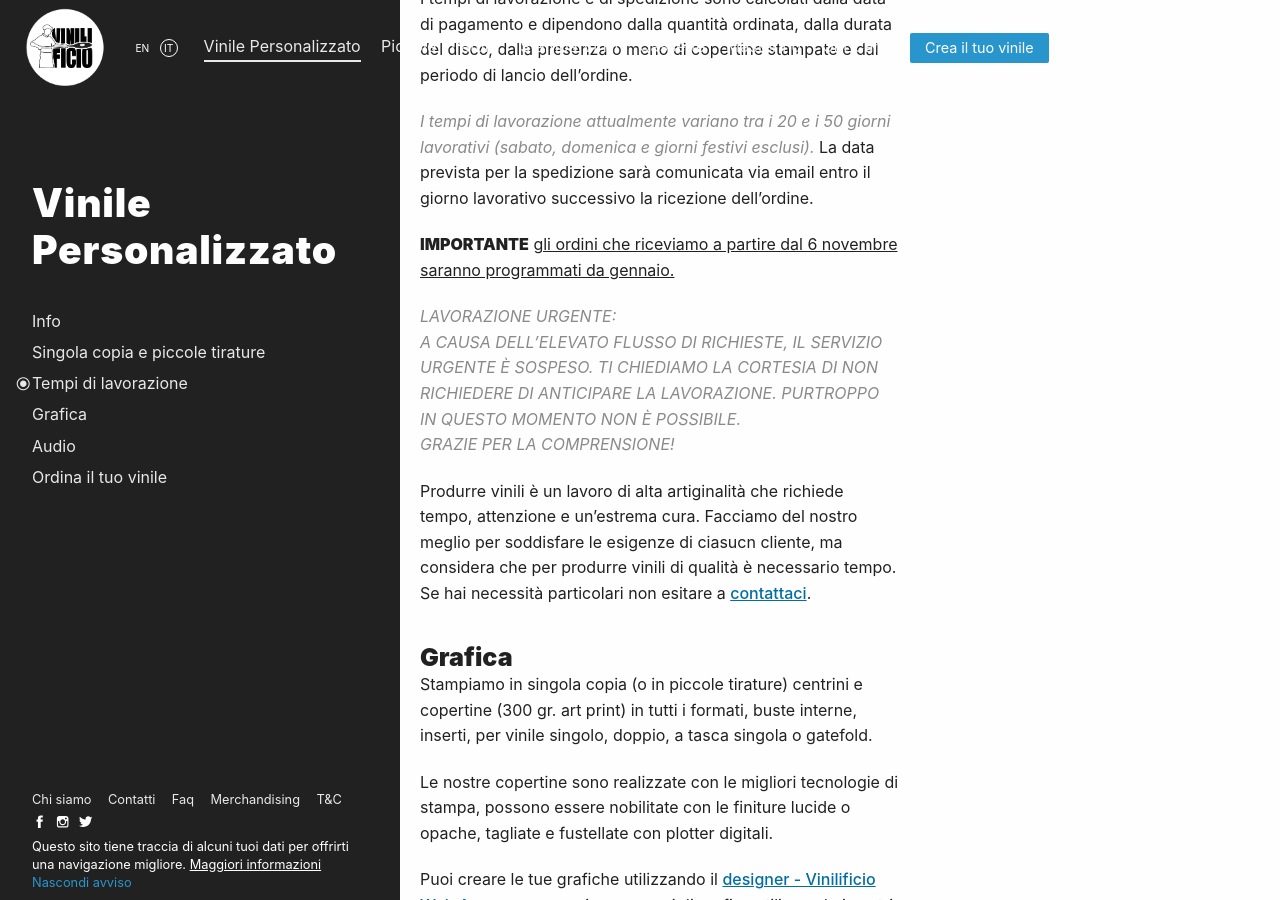
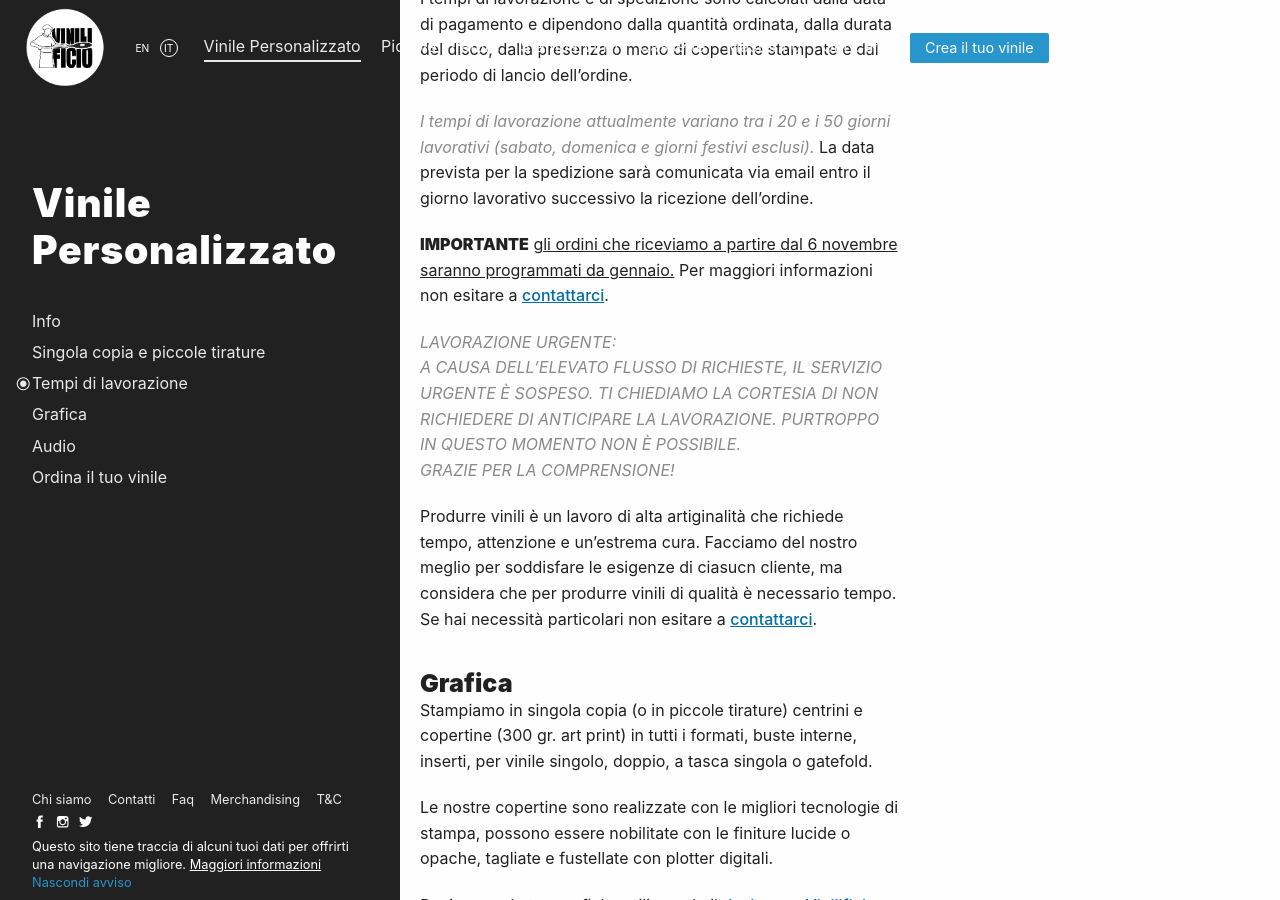
Before and after one commit to Vinilificio/vinilificio.com, a Jekyll site: the page built from _pages/copia-singola.md, in a window 1280 px wide and 900 px high, scrolled down 2066 px. Built offline with Jekyll 4.4.1, drawn with Linux system fonts in a browser that asks for light colours; nearby versions of some CDN libraries; comment, search, counter and statistics services are not loaded.

```diff
--- a/_pages/copia-singola.md
+++ b/_pages/copia-singola.md
@@ -64,7 +64,7 @@
 
 *I tempi di lavorazione attualmente variano tra i 20 e i 50 giorni lavorativi (sabato, domenica e giorni festivi esclusi).* La data prevista per la spedizione sarà comunicata via email entro il giorno lavorativo successivo la ricezione dell'ordine.
 
-__IMPORTANTE__ <ins>gli ordini che riceviamo a partire dal 6 novembre saranno programmati da gennaio.</ins>
+__IMPORTANTE__ <ins>gli ordini che riceviamo a partire dal 6 novembre saranno programmati da gennaio.</ins> Per maggiori informazioni non esitare a [contattarci](/contatti/).
 
 *LAVORAZIONE URGENTE:<br>
 A CAUSA DELL'ELEVATO FLUSSO DI RICHIESTE, IL SERVIZIO URGENTE È SOSPESO. TI CHIEDIAMO LA CORTESIA DI NON RICHIEDERE DI ANTICIPARE LA LAVORAZIONE. PURTROPPO IN QUESTO MOMENTO NON È POSSIBILE. <br>
@@ -73,7 +73,7 @@
 <!-- La disponbilità è estremamente limitata e dipende dal periodo dell'anno e dalla configurazione dell'ordine. Scrivici per conoscere la disponiblità e i costi. -->
 
 
-Produrre vinili è un lavoro di alta artiginalità che richiede tempo, attenzione e un'estrema cura. Facciamo del nostro meglio per soddisfare le esigenze di ciasucn cliente, ma considera che per produrre vinili di qualità è necessario tempo. Se hai necessità particolari non esitare a [contattaci](/contatti/).
+Produrre vinili è un lavoro di alta artiginalità che richiede tempo, attenzione e un'estrema cura. Facciamo del nostro meglio per soddisfare le esigenze di ciasucn cliente, ma considera che per produrre vinili di qualità è necessario tempo. Se hai necessità particolari non esitare a [contattarci](/contatti/).
 
 
 
```
